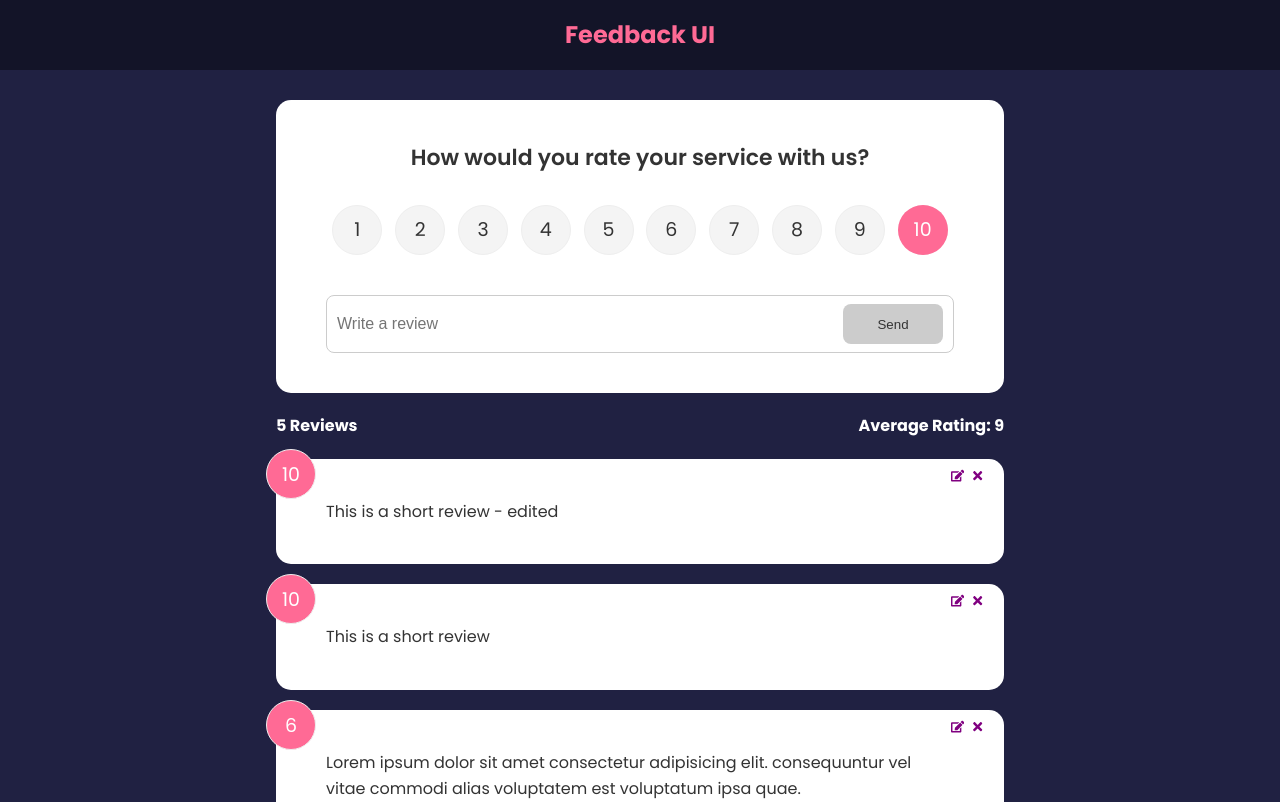
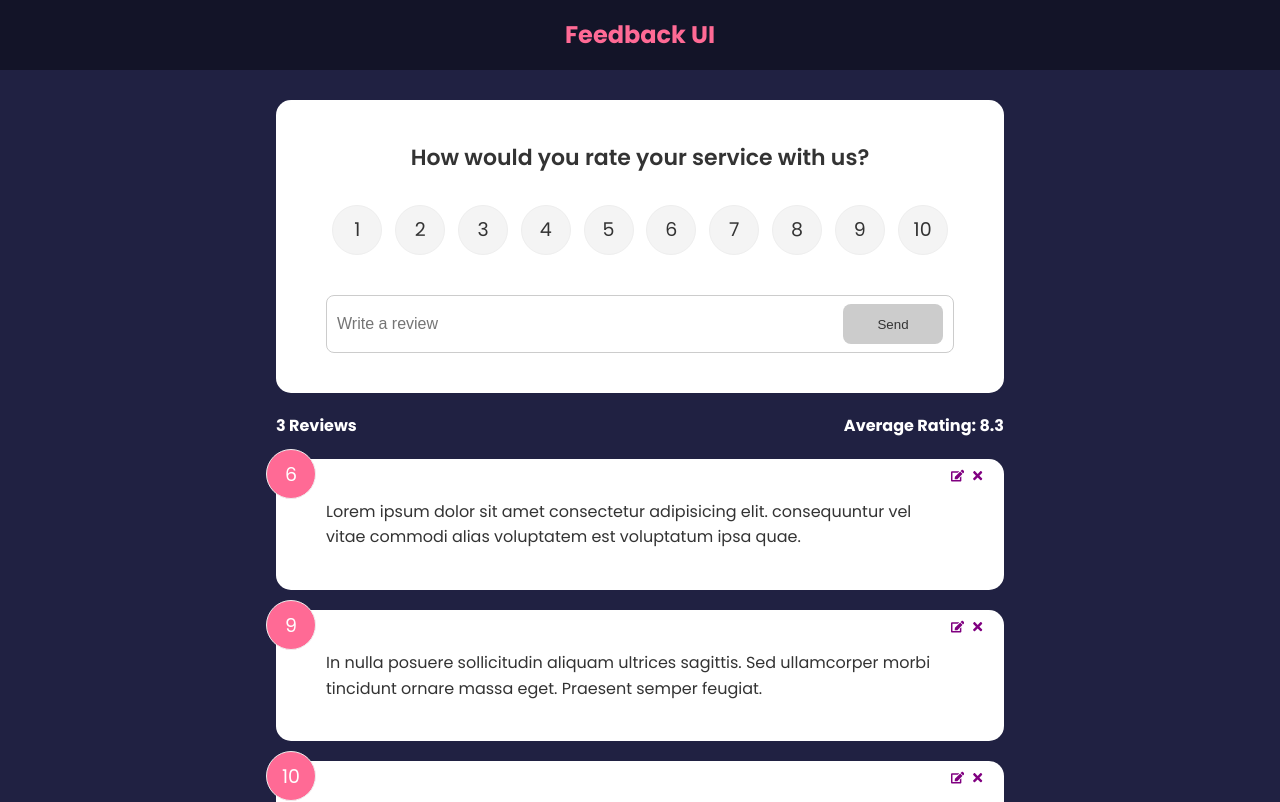
Before and after one commit to WhiskeyRomeoLima/feedback-app-reducer, a React (Create React App) app: page / in a window 1280 px wide. Shown: the top 802 px of the page. Built offline with nearby package versions, Linux system fonts and the light colour scheme; data requests are answered from the project's data file.

Commit message:
completed edit of feedback, coordinate rating selection with going into edit mode

```diff
--- a/db.json
+++ b/db.json
@@ -14,16 +14,6 @@
       "id": 3,
       "rating": 6,
       "text": "Lorem ipsum dolor sit amet consectetur adipisicing elit. consequuntur vel vitae commodi alias voluptatem est voluptatum ipsa quae."
-    },
-    {
-      "text": "This is a short review",
-      "rating": 10,
-      "id": 7
-    },
-    {
-      "text": "This is a short review - edited",
-      "rating": 10,
-      "id": 8
     }
   ]
 }
--- a/src/components/FeedbackForm.jsx
+++ b/src/components/FeedbackForm.jsx
@@ -83,8 +83,8 @@
         rating,
       }
 
-    if (newFeedback.edit === true) {
-        updateFeedback(newFeedback.id, newFeedback)
+    if (feedbackEdit.edit === true) {
+        updateFeedback(feedbackEdit.item.id, newFeedback)
       } else {
           addFeedback(newFeedback)
        }
@@ -99,7 +99,7 @@
        html content (children) of those components. */}
       <form onSubmit={handleSubmit}>
         <h2>How would you rate your service with us?</h2>
-        <RatingSelect select={(rating) => setRating(rating)} />
+        <RatingSelect feedbackEdit = {feedbackEdit} select={(rating) => setRating(rating)} />
         <div className="input-group">
           <input
           type='text'
--- a/src/components/RatingSelect.jsx
+++ b/src/components/RatingSelect.jsx
@@ -1,12 +1,12 @@
 import {useState, useEffect} from 'react'
 
-function RatingSelect({select, feedbackEdited}) { //select passed in from FeedbackForm (select={(rating) => setRating(rating)})
+function RatingSelect({select, feedbackEdit}) { //select passed in from FeedbackForm (select={(rating) => setRating(rating)})
 const [selected, setSelected] = useState(10)
 
 // solution says this is not needed.
-  // useEffect(() => {
-  //   setSelected(feedbackEdited.rating)
-  // }, [feedbackEdited])
+  useEffect(() => {
+    setSelected(feedbackEdit.item.rating)
+  }, [feedbackEdit])
 
 const handleChange = (e) => {
   //console.log(+e.currentTarget.value);
```
